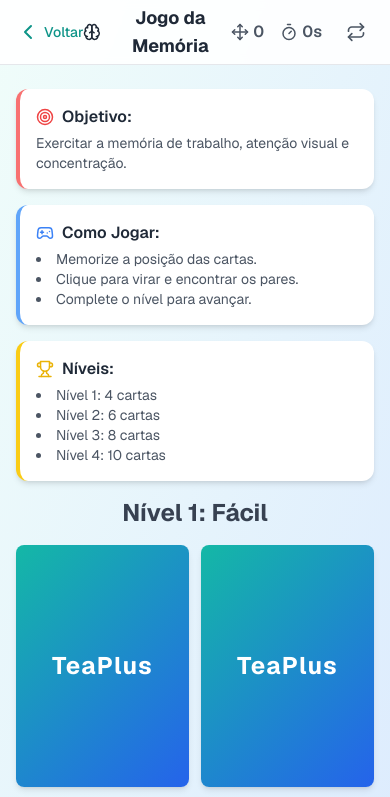
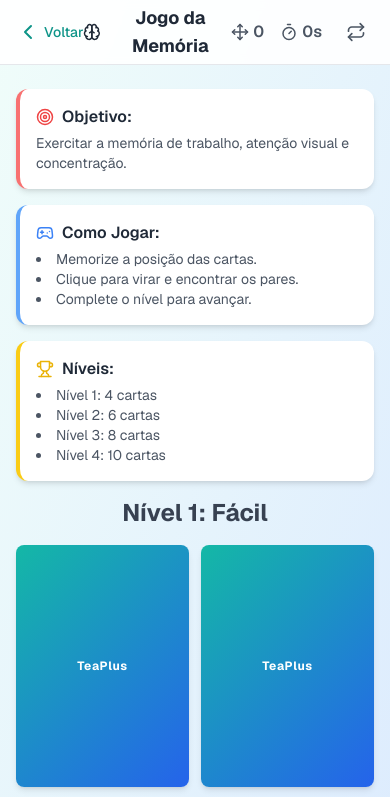
Before and after one commit to ClaudemirWork/teaplus-working, a Next.js app: page /memory-game in a window 390 px wide. Shown: the top 797 px of the page. Built offline with nearby package versions, Linux system fonts and the light colour scheme.

Commit message:
Update memory-game.module.css

```diff
--- a/app/memory-game/memory-game.module.css
+++ b/app/memory-game/memory-game.module.css
@@ -4,6 +4,8 @@
 .cardContainer {
   perspective: 1000px;
   cursor: pointer;
+  width: 100%;
+  aspect-ratio: 1 / 1.4;
 }
 
 /* Elemento interno que realiza a rotação */
@@ -39,10 +41,20 @@
   background: linear-gradient(135deg, #14b8a6 0%, #2563eb 100%);
 }
 
+/* Texto do logo responsivo */
+.cardBack span {
+  font-size: clamp(0.875rem, 2.5vw, 1.5rem);
+}
+
 /* Frente da carta (lado com emoji) */
 .cardFront {
   background: white;
   transform: rotateY(180deg);
+}
+
+/* Emoji responsivo */
+.cardFront span {
+  font-size: clamp(2rem, 8vw, 3.75rem);
 }
 
 /* Estado quando o par foi encontrado */
@@ -80,3 +92,32 @@
 .animatePulse {
   animation: pulse 2s cubic-bezier(0.4, 0, 0.6, 1) infinite;
 }
+
+/* Media Queries para dispositivos móveis */
+@media (max-width: 640px) {
+  .cardContainer {
+    aspect-ratio: 1 / 1.2;
+  }
+
+  .cardBack span {
+    font-size: 0.75rem;
+  }
+
+  .cardFront span {
+    font-size: 1.75rem;
+  }
+}
+
+@media (max-width: 375px) {
+  .cardContainer {
+    aspect-ratio: 1 / 1.1;
+  }
+
+  .cardBack span {
+    font-size: 0.625rem;
+  }
+
+  .cardFront span {
+    font-size: 1.5rem;
+  }
+}
```
